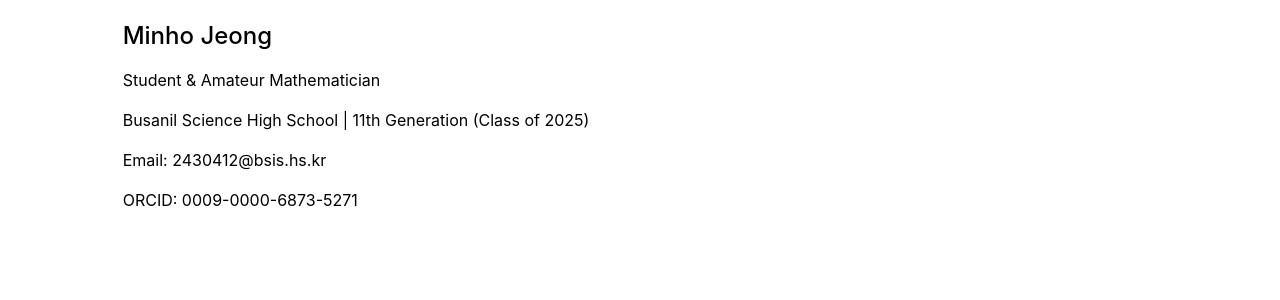
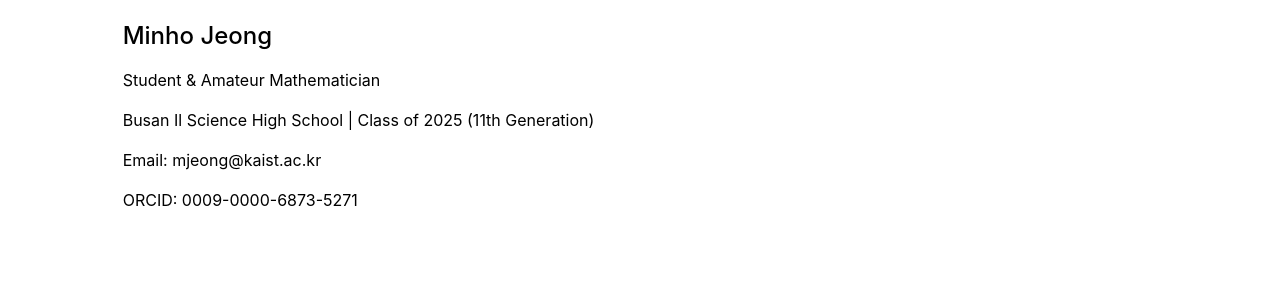
Before and after one commit to mino-jeong/mino-jeong.github.io, a Jekyll site: the page built from contact.md, in a window 1280 px wide. Shown: the part 240-540 px from the top of the page. Built offline with Jekyll 4.4.1, drawn with Linux system fonts in a browser that asks for light colours.

Commit message:
Update settings.yml

```diff
--- a/_data/settings.yml
+++ b/_data/settings.yml
@@ -11,8 +11,8 @@
 - {name: 'PhyPhox Experiment', url: '/may-2024-phyphox'}
 
 social:
-- {icon: 'mail', link: 'mailto:mjeong@kaist.ac.kr'}
+- {icon: 'envelope', link: 'mailto:mjeong@kaist.ac.kr'}
 - {icon: 'orcid', link: 'https://orcid.org/0009-0000-6873-5271'}
 
 contacts:
-- {name: 'Minho Jeong', title: 'Student & Amateur Mathematician', school: 'Busanil Science High School', number: '11th Generation (Class of 2025)', email: '2430412@bsis.hs.kr', orcid: '0009-0000-6873-5271'}
+- {name: 'Minho Jeong', title: 'Student & Amateur Mathematician', school: 'Busan Il Science High School', number: 'Class of 2025 (11th Generation)', email: 'mjeong@kaist.ac.kr', orcid: '0009-0000-6873-5271'}
```
